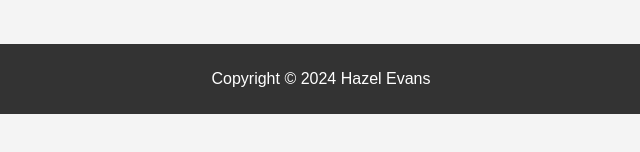
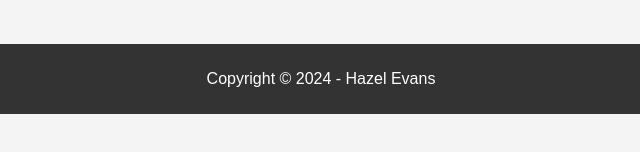
Before and after one commit to hazelevans1624/Static-website-on-cloud, a plain HTML site: page index.html in a window 1280 px wide. Shown: the part 256-408 px from the top of the page, 319-959 px from the left. Drawn offline with Linux system fonts and the light colour scheme.

Commit message:
Update index.html

```diff
--- a/index.html
+++ b/index.html
@@ -24,7 +24,7 @@
     </main>
 
     <footer>
-        <p>Copyright © 2024 Hazel Evans</p>
+        <p>Copyright © 2024 - Hazel Evans</p>
     </footer>
 </body>
 </html>
```
